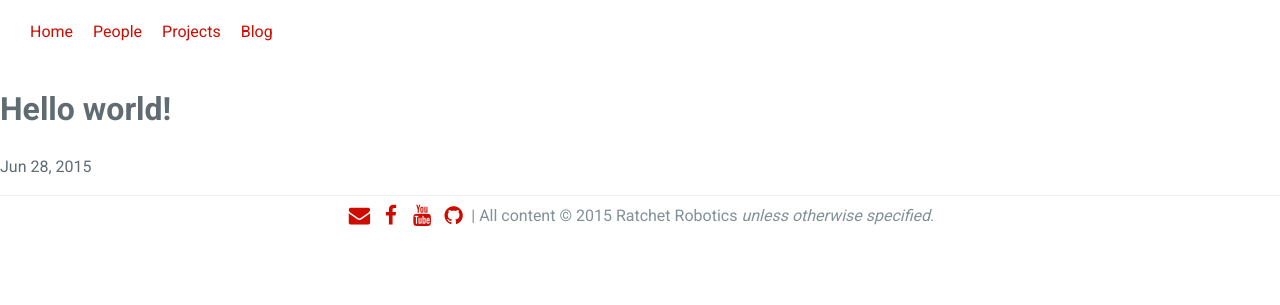
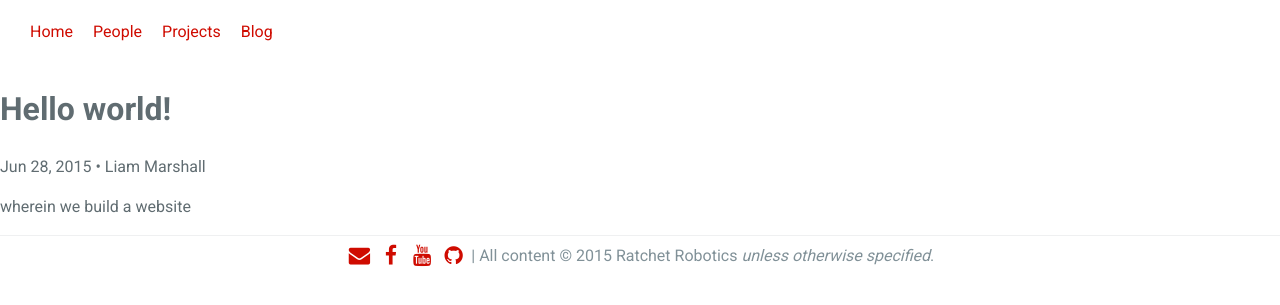
Before and after one commit to FTC-6806/ftc-6806.github.io, a Jekyll site: the page built from _posts/2015-06-28-hello-world.md, in a window 1280 px wide. Shown: the top 305 px of the page. Built offline with Jekyll 4.4.1, drawn with Linux system fonts in a browser that asks for light colours; nearby versions of some CDN libraries.

Commit message:
Add post content

```diff
--- a/_posts/2015-06-28-hello-world.md
+++ b/_posts/2015-06-28-hello-world.md
@@ -1,4 +1,7 @@
 ---
 layout: post
+author: Liam Marshall
 title: Hello world!
 ---
+
+wherein we build a website
```
